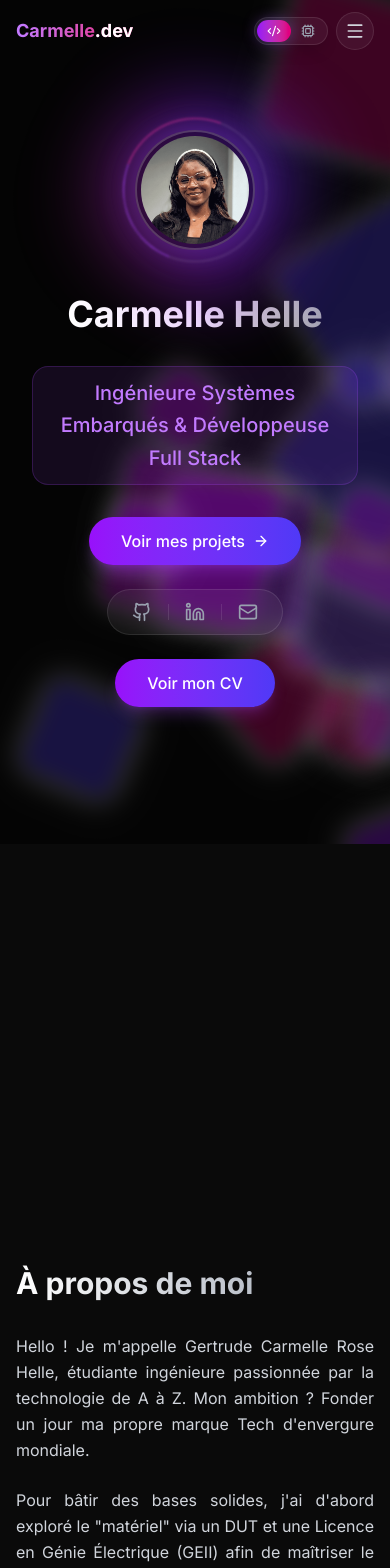
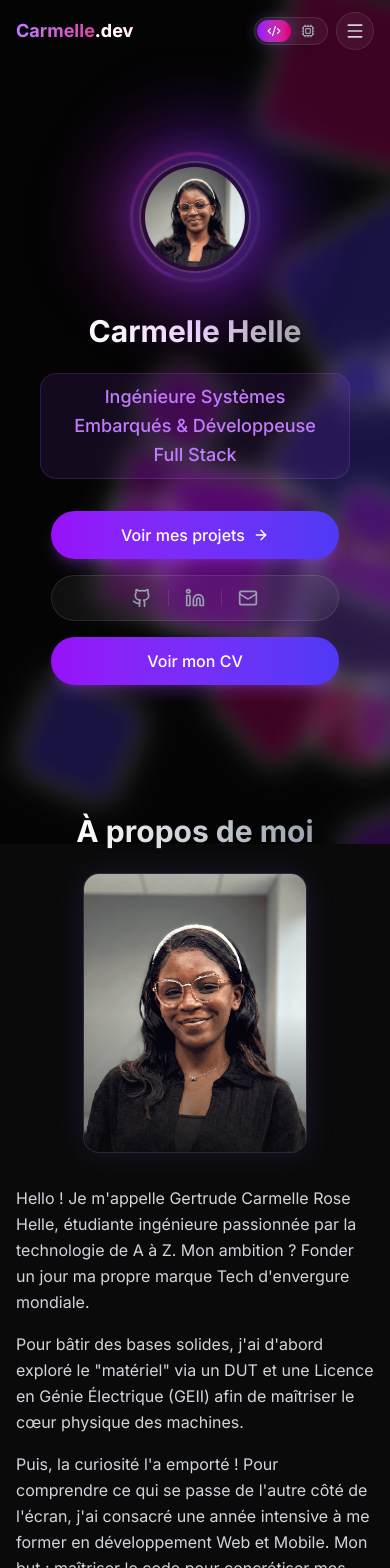
Before and after one commit to Hcarmelle7/Monportfolio, a Next.js app: page / in a window 390 px wide. Shown: the top 1568 px of the page. Built offline with nearby package versions, Linux system fonts and the light colour scheme.

Commit message:
correction de l'animation de la photo et ajustement hero et about

```diff
--- a/components/sections/About.tsx
+++ b/components/sections/About.tsx
@@ -1,69 +1,137 @@
 "use client";
 
-import { motion, useScroll, useTransform, useMotionValueEvent, useMotionValue } from "framer-motion";
+import { useState, useEffect } from "react";
+import { motion, useScroll, useTransform } from "framer-motion";
 import Image from "next/image";
 import { about } from "@/data/content";
-import { useState } from "react";
 
 export default function About() {
     const { scrollY } = useScroll();
+    const [mounted, setMounted] = useState(false);
+    const [isDesktop, setIsDesktop] = useState(false);
+    const [offsets, setOffsets] = useState({ x: 384, y: -500 });
 
-  const progress = useMotionValue(0);
+    useEffect(() => {
+        setMounted(true);
+        const updateLayout = () => {
+            const isDesk = window.innerWidth >= 1024;
+            setIsDesktop(isDesk);
 
-  useMotionValueEvent(scrollY, "change", (latest) => {
-    if (latest <= 10) {
-      progress.set(0);
+            if (isDesk) {
+                // Largeur du conteneur max-w-6xl (1152px)
+                const containerWidth = Math.min(window.innerWidth - 32, 1152);
+                const containerLeft = (window.innerWidth - containerWidth) / 2;
+                // La colonne About photo occupe 1/3 du conteneur
+                const aboutPhotoCenterX = containerLeft + (containerWidth / 3) / 2;
+                //L'avatar
+                const heroPhotoCenterX = window.innerWidth / 2;
+                const deltaX = heroPhotoCenterX - aboutPhotoCenterX;
+
+                setOffsets({
+                    x: Math.round(deltaX),
+                    y: -500
+                });
             }
-    else if (latest > progress.get()) {
-      progress.set(latest);
-    }
+        };
+
+        updateLayout();
+        window.addEventListener("resize", updateLayout);
+        return () => window.removeEventListener("resize", updateLayout);
+    }, []);
+
+    // Animation photo
+    const y = useTransform(scrollY, (latest) => {
+        const progress = Math.min(Math.max(latest / 380, 0), 1);
+        return `${Math.round(offsets.y * (1 - progress))}px`;
     });
 
-  const y = useTransform(progress, [0, 400], ["-630px", "0px"]);
-  const x = useTransform(progress, [0, 400], ["386px", "0px"]);
-  const scale = useTransform(progress, [0, 400], [0, 1]);
-  const borderRadius = useTransform(progress, [0, 400], ["999px", "16px"]);
+    const x = useTransform(scrollY, (latest) => {
+        const progress = Math.min(Math.max(latest / 380, 0), 1);
+        return `${Math.round(offsets.x * (1 - progress))}px`;
+    });
+
+    const scale = useTransform(scrollY, (latest) => {
+        const progress = Math.min(Math.max(latest / 380, 0), 1);
+        return 0.42 + (1 - 0.42) * progress;
+    });
+
+    const borderRadius = useTransform(scrollY, (latest) => {
+        const progress = Math.min(Math.max(latest / 380, 0), 1);
+        return `${Math.round(999 - (999 - 16) * progress)}px`;
+    });
+
+    const opacity = useTransform(scrollY, (latest) => {
+        if (latest <= 15) return 0;
+        if (latest >= 80) return 1;
+        return (latest - 15) / 65;
+    });
 
     return (
-        <section id="about" className="py-25 px-4 relative max-w-6xl mx-auto z-10">
-            <div className="flex flex-col md:flex-row gap-12 md:gap-20 items-start">
+        <section
+            id="about"
+            className="pt-4 md:pt-6 pb-16 md:pb-20 px-4 relative w-full max-w-6xl mx-auto z-10 scroll-mt-20 md:scroll-mt-24"
+        >
+            <div className="flex flex-col items-center mb-6 md:mb-8">
+                <h2 className="text-3xl md:text-5xl font-bold text-center bg-clip-text text-transparent bg-gradient-to-r from-white to-gray-400">
+                    {about.title}
+                </h2>
+            </div>
 
-                <div className="w-full md:w-1/3 md:sticky md:top-32 z-20 flex justify-center md:block">
+            <div className="flex flex-col md:flex-row gap-8 md:gap-20 items-center md:items-start">
 
+                <div className="w-full md:w-1/3 md:sticky md:top-32 z-20 flex justify-center">
+                    {mounted && isDesktop ? (
                         <motion.div
-                        style={{ x, y, scale, borderRadius }}
-                        className="relative aspect-[4/5] w-64 md:w-full overflow-hidden border border-white/10 shadow-[0_0_40px_rgba(255,255,255,0.05)] origin-top"
+                            style={{ x, y, scale, borderRadius, opacity }}
+                            className="relative aspect-[4/5] w-56 sm:w-64 md:w-full rounded-2xl overflow-hidden border border-white/10 shadow-[0_0_30px_rgba(139,92,246,0.15)] origin-top bg-[#121217]"
                         >
-                        <div className="absolute inset-0 bg-gradient-to-t from-[#0a0a0a] via-transparent to-transparent z-10"></div>
+                            <div className="absolute inset-0 bg-gradient-to-t from-[#0a0a0a]/60 via-transparent to-transparent z-10 pointer-events-none" />
 
                             <Image
                                 src="/images/profile.png"
-                            alt="Gertrude Carmelle Rose Helle"
+                                alt="Carmelle Helle"
                                 fill
-                            className="object-cover"
+                                sizes="(max-width: 768px) 256px, 33vw"
+                                className="object-cover object-top"
                                 priority
                             />
                         </motion.div>
+                    ) : (
+                        <motion.div
+                            initial={{ opacity: 0, y: 20 }}
+                            whileInView={{ opacity: 1, y: 0 }}
+                            viewport={{ once: true }}
+                            transition={{ duration: 0.6 }}
+                            className="relative aspect-[4/5] w-56 sm:w-64 md:w-full rounded-2xl overflow-hidden border border-white/10 shadow-[0_0_30px_rgba(139,92,246,0.15)] origin-top bg-[#121217]"
+                        >
+                            <div className="absolute inset-0 bg-gradient-to-t from-[#0a0a0a]/60 via-transparent to-transparent z-10 pointer-events-none" />
 
+                            <Image
+                                src="/images/profile.png"
+                                alt="Carmelle Helle"
+                                fill
+                                sizes="(max-width: 768px) 256px, 33vw"
+                                className="object-cover object-top"
+                                priority
+                            />
+                        </motion.div>
+                    )}
                 </div>
 
                 <motion.div
-                    initial={{ opacity: 0, x: 50 }}
-                    whileInView={{ opacity: 1, x: 0 }}
-                    viewport={{ once: true, margin: "-100px" }}
+                    initial={{ opacity: 0, x: isDesktop ? 40 : 0, y: !isDesktop ? 20 : 0 }}
+                    whileInView={{ opacity: 1, x: 0, y: 0 }}
+                    viewport={{ once: true, margin: "-80px" }}
                     transition={{ duration: 0.8 }}
                     className="w-full md:w-2/3 space-y-6"
                 >
-                    <h2 className="text-3xl md:text-5xl font-bold mb-8 bg-clip-text text-transparent bg-gradient-to-r from-white to-gray-400">
-                        {about.title}
-                    </h2>
 
-                    <div className="space-y-6 text-gray-300 text-justify leading-relaxed">
+
+                    <div className="space-y-4 md:space-y-6 text-gray-300 text-left md:text-justify text-base md:text-lg leading-relaxed">
                         {about.description.map((paragraph, index) => (
                             <p key={index}>{paragraph}</p>
                         ))}
                     </div>
-
                 </motion.div>
 
             </div>
--- a/components/sections/Hero.tsx
+++ b/components/sections/Hero.tsx
@@ -10,14 +10,14 @@ export default function Hero() {
    const [isCvModalOpen, setIsCvModalOpen] = useState(false);
   return (
     <>
-      <section className="min-h-[85vh] flex flex-col justify-center items-center text-center pt-25 px-4 relative  gap-4">
+      <section className="min-h-[85vh] flex flex-col justify-center items-center text-center pt-28 md:pt-42 px-4 relative gap-4">
 
         {/*  ANIMATION PHOTO DE PROFIL */}
         <motion.div
           initial={{ scale: 0, opacity: 0 }}
           animate={{ scale: 1, opacity: 1 }}
           transition={{ duration: 0.5, type: "spring", stiffness: 100 }}
-          className="relative w-40 h-40 flex justify-center items-center mb-2"
+          className="relative w-36 h-36 sm:w-40 sm:h-40 flex justify-center items-center mb-2"
         >
           <motion.div
             animate={{
@@ -38,7 +38,7 @@ export default function Hero() {
             className="absolute inset-0 bg-gradient-to-tr from-indigo-600 via-purple-600 to-pink-600 blur-2xl opacity-60"
           />
 
-          {/* 2. le deuxième cercle  qui tourne en sens inverse */}
+          {/* 2. le deuxième cercle qui tourne en sens inverse */}
           <motion.div
             animate={{ rotate: [360, 0] }}
             transition={{ duration: 20, repeat: Infinity, ease: "linear" }}
@@ -46,14 +46,14 @@ export default function Hero() {
           />
 
           {/* 3. Le conteneur de la photo devant */}
-          <div className="relative z-10 w-30 h-30 rounded-full overflow-hidden border-2 border-white/20 shadow-[0_0_40px_rgba(139,92,246,0.3)] backdrop-blur-sm bg-black/30 p-1">
+          <div className="relative z-10 w-28 h-28 sm:w-32 sm:h-32 rounded-full overflow-hidden border-2 border-white/20 shadow-[0_0_40px_rgba(139,92,246,0.3)] backdrop-blur-sm bg-black/30 p-1">
             <div className="w-full h-full rounded-full overflow-hidden relative">
               <Image
                 src={AboutMe.image}
-                alt="Profile Placeholder"
+                alt="Carmelle Helle"
                 fill
                 priority
-                sizes="120px"
+                sizes="(max-width: 640px) 112px, 128px"
                 className="object-cover scale-105 hover:scale-110 transition-transform duration-500"
               />
             </div>
@@ -61,10 +61,10 @@ export default function Hero() {
         </motion.div>
 
         <motion.h1
-          initial={{ y: 20, opacity: 0 }} // Animation d'entrée : glisse vers le haut et fade in
-          animate={{ y: 0, opacity: 1 }} // Position finale : à sa place normale et complètement visible
-          transition={{ delay: 0.2 }} // Délai avant le début de l'animation pour un effet de cascade
-          className="text-4xl md:text-6xl font-bold bg-clip-text text-transparent bg-gradient-to-r from-white via-purple-100 to-white/60 mb-4"
+          initial={{ y: 20, opacity: 0 }}
+          animate={{ y: 0, opacity: 1 }}
+          transition={{ delay: 0.2 }}
+          className="text-3xl sm:text-4xl md:text-6xl font-bold bg-clip-text text-transparent bg-gradient-to-r from-white via-purple-100 to-white/60 mb-2 sm:mb-4 px-2"
         >
           {AboutMe.name}
         </motion.h1>
@@ -73,48 +73,80 @@ export default function Hero() {
           initial={{ y: 20, opacity: 0 }}
           animate={{ y: 0, opacity: 1 }}
           transition={{ delay: 0.3 }}
-          className="text-xl md:text-2xl w-full text-purple-400 font-medium mb-4 leading-relaxed"
+          className="text-lg sm:text-xl md:text-2xl w-full text-purple-400 font-medium mb-4 leading-relaxed px-2"
         >
-          <span className="inline-block break-words bg-purple-500/10 px-5 py-2.5 rounded-2xl border border-purple-500/20">
+          <span className="inline-block break-words bg-purple-500/10 px-4 sm:px-5 py-2 sm:py-2.5 rounded-2xl border border-purple-500/20 max-w-full">
             {AboutMe.role}
           </span>
         </motion.h2>
-
-        {/* <motion.p
-        initial={{ y: 20, opacity: 0 }}
-        animate={{ y: 0, opacity: 1 }}
-        transition={{ delay: 0.4 }}
-        className="max-w-xl text-gray-400 mb-10 leading-relaxed md:text-lg"
-      >
-        {AboutMe.bio}
-      </motion.p>  */}
 
         <motion.div
           initial={{ y: 20, opacity: 0 }}
           animate={{ y: 0, opacity: 1 }}
           transition={{ delay: 0.5 }}
-          className="flex flex-col md:flex-row gap-6 items-center"
+          className="flex flex-col sm:flex-row gap-4 sm:gap-6 items-center w-full max-w-xs sm:max-w-none justify-center px-4"
         >
-          {/* Bouton  pour voir les projets */}
-          <a href="#projects" className="px-8 py-3 bg-gradient-to-r from-purple-600 to-indigo-600 hover:from-purple-700 hover:to-indigo-700 text-white rounded-full font-medium transition-all flex items-center gap-2 group shadow-lg shadow-purple-500/25 hover:shadow-purple-500/40 hover:-translate-y-0.5">
+          {/* Bouton pour voir les projets */}
+          <a
+            href="/#projets"
+            onClick={(e) => {
+              e.preventDefault();
+              const elem = document.getElementById("projets");
+              if (elem) {
+                const navOffset = window.innerWidth >= 768 ? 75 : 65;
+                const elementTop = elem.getBoundingClientRect().top + window.scrollY;
+                window.scrollTo({
+                  top: Math.max(0, elementTop - navOffset),
+                  left: 0,
+                  behavior: "smooth",
+                });
+                window.history.pushState(null, "", "#projets");
+              }
+            }}
+            className="w-full sm:w-auto justify-center px-8 py-3 bg-gradient-to-r from-purple-600 to-indigo-600 hover:from-purple-700 hover:to-indigo-700 text-white rounded-full font-medium transition-all flex items-center gap-2 group shadow-lg shadow-purple-500/25 hover:shadow-purple-500/40 hover:-translate-y-0.5"
+          >
             Voir mes projets
             <ArrowRight className="w-4 h-4 group-hover:translate-x-1 transition-transform" />
           </a>
 
-          <div className="flex gap-4 items-center border border-white/10 px-6 py-3 rounded-full bg-white/5 backdrop-blur-sm">
-            <a href={AboutMe.socials.github} className="text-gray-400 hover:text-white transition-colors hover:scale-110 transform"><Github size={20} /></a>
+          {/* Barre des réseaux sociaux */}
+          <div className="w-full sm:w-auto justify-center flex gap-4 items-center border border-white/10 px-6 py-3 rounded-full bg-white/5 backdrop-blur-sm">
+            <a
+              href={AboutMe.socials.github}
+              target="_blank"
+              rel="noopener noreferrer"
+              aria-label="Profil GitHub de Carmelle Helle"
+              className="text-gray-400 hover:text-white transition-colors hover:scale-110 transform"
+            >
+              <Github size={20} />
+            </a>
             <div className="w-px h-4 bg-white/10"></div>
-            <a href={AboutMe.socials.linkedin} className="text-gray-400 hover:text-white transition-colors hover:scale-110 transform"><Linkedin size={20} /></a>
+            <a
+              href={AboutMe.socials.linkedin}
+              target="_blank"
+              rel="noopener noreferrer"
+              aria-label="Profil LinkedIn de Carmelle Helle"
+              className="text-gray-400 hover:text-white transition-colors hover:scale-110 transform"
+            >
+              <Linkedin size={20} />
+            </a>
             <div className="w-px h-4 bg-white/10"></div>
-            <a href={AboutMe.socials.email} className="text-gray-400 hover:text-white transition-colors hover:scale-110 transform"><Mail size={20} /></a>
+            <a
+              href={AboutMe.socials.email}
+              aria-label="Envoyer un email à Carmelle Helle"
+              className="text-gray-400 hover:text-white transition-colors hover:scale-110 transform"
+            >
+              <Mail size={20} />
+            </a>
           </div>
 
+          {/* Bouton pour voir le CV */}
           <button
             onClick={() => setIsCvModalOpen(true)}
-            className="px-8 py-3 bg-gradient-to-r from-purple-600 to-indigo-600 hover:from-purple-700 hover:to-indigo-700 text-white rounded-full font-medium transition-all flex items-center gap-2 group shadow-lg shadow-purple-500/25 hover:shadow-purple-500/40 hover:-translate-y-0.5"
+            aria-label="Consulter et télécharger mon CV"
+            className="w-full sm:w-auto justify-center px-8 py-3 bg-gradient-to-r from-purple-600 to-indigo-600 hover:from-purple-700 hover:to-indigo-700 text-white rounded-full font-medium transition-all flex items-center gap-2 group shadow-lg shadow-purple-500/25 hover:shadow-purple-500/40 hover:-translate-y-0.5 cursor-pointer"
           >
             Voir mon CV
-            {/* <ArrowRight className="w-4 h-4 group-hover:translate-x-1 transition-transform" /> */}
           </button>
         </motion.div>
 
```
Also changed, not shown: components/sections/Stack.tsx (+49 -68 lines). Lines whose indentation alone changed are shown as unchanged.
